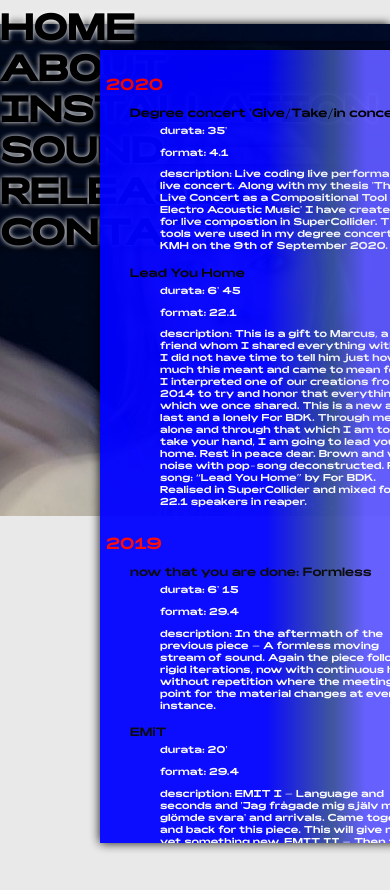
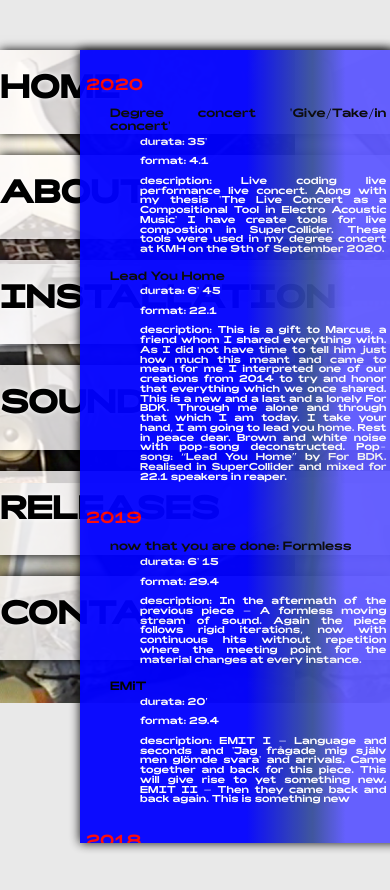
Before and after one commit to adler-kosma/echo-altar, a React (Create React App) app: page /sounds in a window 390 px wide. Shown: the top 890 px of the page. Before the commit the page ends 868 px from the top, so only its background shows below. Built offline with nearby package versions, Linux system fonts and the light colour scheme.

Commit message:
change background image

```diff
--- a/src/App.js
+++ b/src/App.js
@@ -5,14 +5,14 @@ import About from './pages/About';
 import Installations from './pages/Installations';
 import Sounds from './pages/Sounds';
 import Releases from './pages/Releases';
-import background from './img/adler.jpg';
+import background from './img/collage-orgel-shoe.png';
 import Contact from './pages/Contact'
 
 
 
 export default function App () {
   return (
-      <div style={{ backgroundImage: `url(${background})`, height: "492px"}}>
+      <div className="img-background" style={{ backgroundImage: `url(${background})`, height: "653px"}}>
         <Menu />
         <div>
           <Route path="/about">
--- a/src/components/WorksComponent.js
+++ b/src/components/WorksComponent.js
@@ -1,5 +1,4 @@
 import React from "react";
-import Link from "./Link";
 
 function WorksComponent({projectName, durata, format, link, linkName, description}) {
   return (
--- a/src/pages/About.js
+++ b/src/pages/About.js
@@ -16,12 +16,12 @@ function About() {
         <div className="box">
             <p className="text-title" style={{color: "black"}}>{textHeader}</p>
             <p className="text-body" style={{}}>{textBody}</p>
-            <img src={AdlerImage} alt="Pic of Adler" style={{width:"467px"}} ></img>
+            <div className="img" style={{}}>
+                <img src={AdlerImage} alt="Pic of Adler" style={{width:"467px"}} ></img>
+            </div>
             <p className="text-body">Credits:</p>
             <p className="text-body">{textCreditsDesign}</p>
             <p className="text-body">{textCreditsCode}</p>
-            <p className="text-body">Contact:</p>
-            <p className="text-body">{textContact}</p>
 
         </div>
     );
--- a/src/styles/App.css
+++ b/src/styles/App.css
@@ -71,6 +71,16 @@ margin-left:auto;
 opacity: 100%;
 }
 
+.img-background {
+  width: 100%;
+  display: block;
+  margin: 50px;
+  margin-right:auto;
+  margin-left:auto;
+  opacity: 100%;
+  top: "1000px"
+}
+
 .bg-mob {
 display: none;
 }
@@ -92,7 +102,7 @@ font-size: 6vw;
 line-height: 0.5;
 font-family: 'rois';
 text-transform: uppercase;
-background-color: none;
+background-color: rgb(255, 253, 253, .8) ;
 left: auto;
 box-shadow: 0px 0px 10px black;
 text-align: justify;
@@ -249,6 +259,7 @@ margin-right:250px;
 font-size: 1vw;
 text-align: justify;
 color: white;
+line-height: 1;
 }
 
 .logo {
@@ -284,8 +295,13 @@ height: 100%;
 
 @media screen and (max-width: 1000px) {
 
+.box {
+  left: 80px;
+}
+
 h1 {
-  font-size: 9vw;
+  font-size: 8vw;
+  line-height: 2.7;
 }
 
 .hide1 {
@@ -297,17 +313,17 @@ h1 {
 }
 
 .text-title {
-  margin-left:0px;
-  margin-right:0px;
+  margin-left:10px;
+  margin-right:25px;
   font-size: 3vw;
-  text-align: left;
+  text-align: justify;
 }
 
 .text-body {
-  text-align: left;
+  text-align: justify;
   font-size: 2.5vw;
-  margin-left:0px;
-  margin-right:5px;
+  margin-left:25px;
+  margin-right:25px;
 }
 
 .hide1 {
```
Also changed, not shown: src/img/collage-orgel-shoe.png (added).
